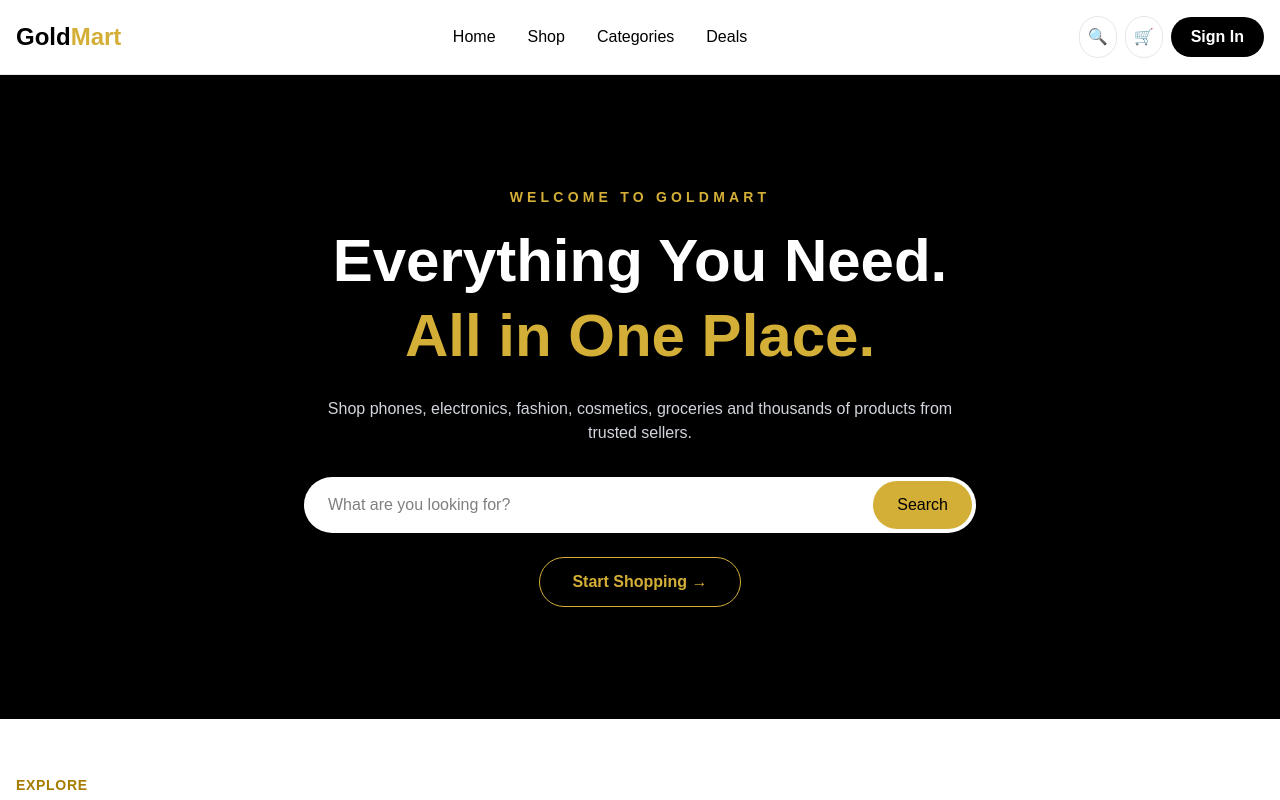
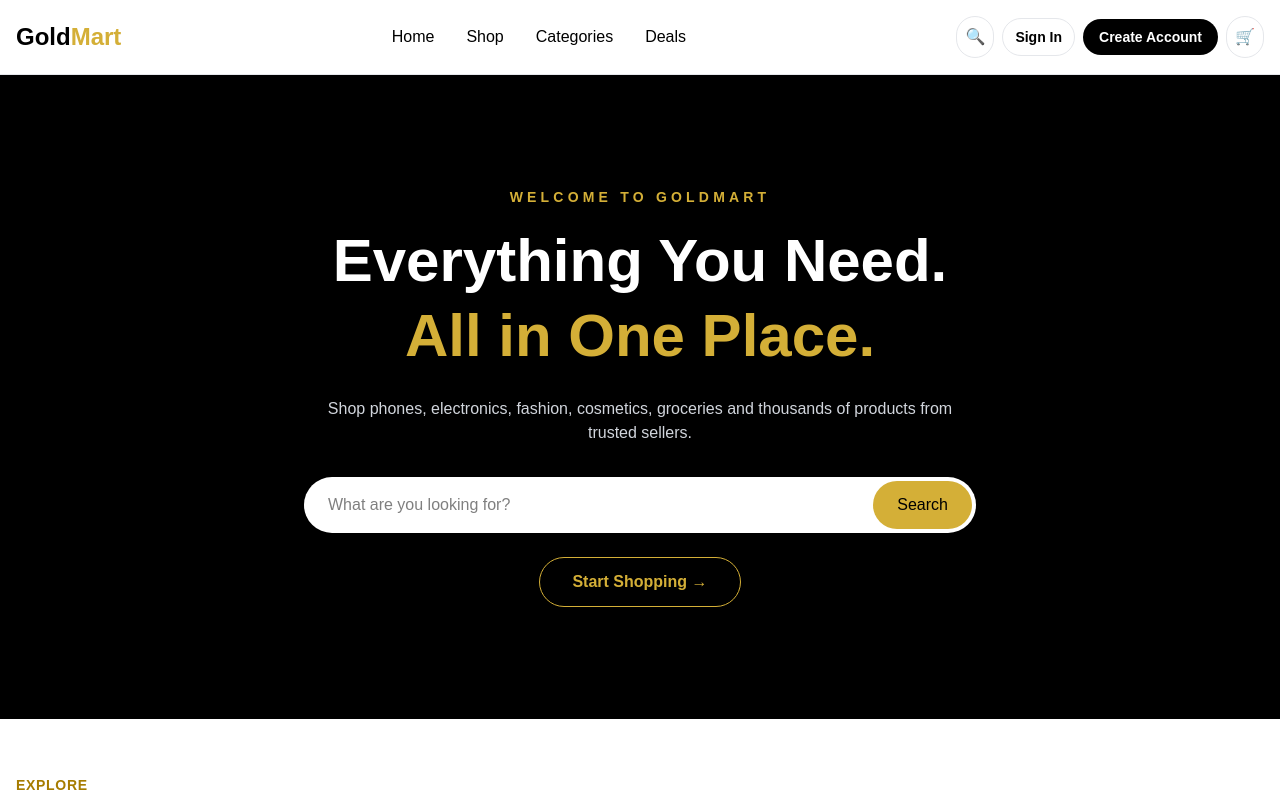
Before and after one commit to oscar1-max/Gold-mart-Ybsr, a Next.js app: page / in a window 1280 px wide. Shown: the top 800 px of the page. Built offline with nearby package versions, Linux system fonts and the light colour scheme.

Commit message:
Update navigation links and button labels

```diff
--- a/app/page.tsx
+++ b/app/page.tsx
@@ -19,10 +19,12 @@ export default function Home() {
       <nav className="sticky top-0 z-50 border-b border-gray-200 bg-white">
         <div className="mx-auto flex max-w-7xl items-center justify-between px-4 py-4">
 
+          {/* LOGO */}
           <a href="/" className="text-2xl font-black">
             Gold<span className="text-[#D4AF37]">Mart</span>
           </a>
 
+          {/* DESKTOP NAVIGATION */}
           <div className="hidden items-center gap-8 md:flex">
             <a href="/" className="font-medium hover:text-[#A67C00]">
               Home
@@ -41,8 +43,10 @@ export default function Home() {
             </a>
           </div>
 
+          {/* ACTIONS */}
           <div className="flex items-center gap-2">
 
+            {/* SEARCH */}
             <button
               aria-label="Search"
               className="rounded-full border border-gray-200 p-2"
@@ -50,19 +54,29 @@ export default function Home() {
               🔍
             </button>
 
+            {/* LOGIN */}
+            <a
+              href="/login"
+              className="rounded-full border border-gray-200 px-3 py-2 text-sm font-bold hover:border-[#D4AF37]"
+            >
+              Sign In
+            </a>
+
+            {/* REGISTER */}
+            <a
+              href="/register"
+              className="hidden rounded-full bg-black px-4 py-2 text-sm font-bold text-white sm:block"
+            >
+              Create Account
+            </a>
+
+            {/* CART */}
             <a
               href="/cart"
               aria-label="Shopping cart"
               className="rounded-full border border-gray-200 p-2"
             >
               🛒
-            </a>
-
-            <a
-              href="/login"
-              className="hidden rounded-full bg-black px-5 py-2 font-bold text-white sm:block"
-            >
-              Sign In
             </a>
 
           </div>
@@ -109,7 +123,7 @@ export default function Home() {
           </div>
 
           <a
-            href="#products"
+            href="/shop"
             className="mt-6 inline-block rounded-full border border-[#D4AF37] px-8 py-3 font-bold text-[#D4AF37] transition hover:bg-[#D4AF37] hover:text-black"
           >
             Start Shopping →
@@ -142,7 +156,6 @@ export default function Home() {
               type="button"
               className="rounded-2xl border border-gray-200 p-5 text-center transition hover:-translate-y-1 hover:border-[#D4AF37] hover:shadow-lg"
             >
-
               <div className="text-4xl">
                 {category.icon}
               </div>
@@ -150,7 +163,6 @@ export default function Home() {
               <p className="mt-3 text-sm font-bold">
                 {category.name}
               </p>
-
             </button>
           ))}
 
@@ -193,7 +205,6 @@ export default function Home() {
                 className="overflow-hidden rounded-2xl border border-gray-200 bg-white transition hover:-translate-y-1 hover:shadow-lg"
               >
 
-                {/* PRODUCT IMAGE */}
                 <div className="relative h-40 bg-gray-100">
 
                   <Image
@@ -206,7 +217,6 @@ export default function Home() {
 
                 </div>
 
-                {/* PRODUCT INFO */}
                 <div className="p-4">
 
                   <p className="text-xs font-semibold uppercase text-[#A67C00]">
@@ -243,7 +253,6 @@ export default function Home() {
                   />
 
                 </div>
-
               </article>
             ))}
 
```
